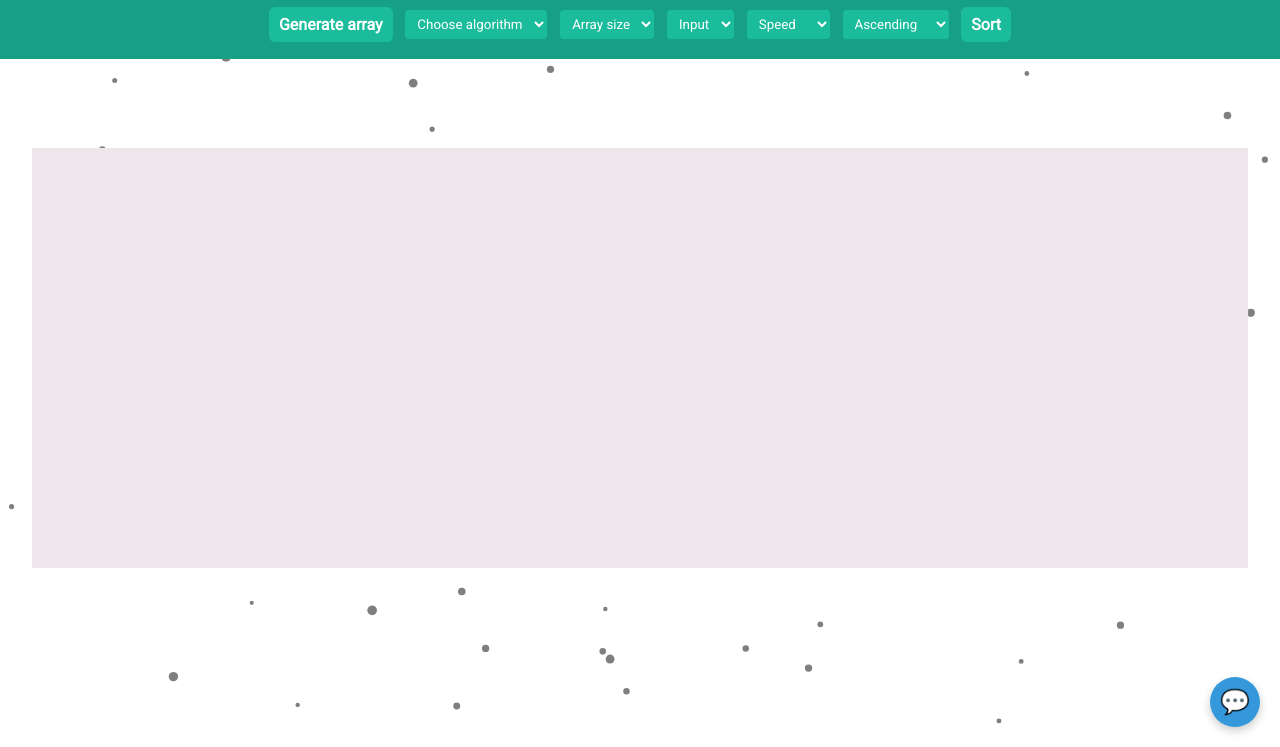
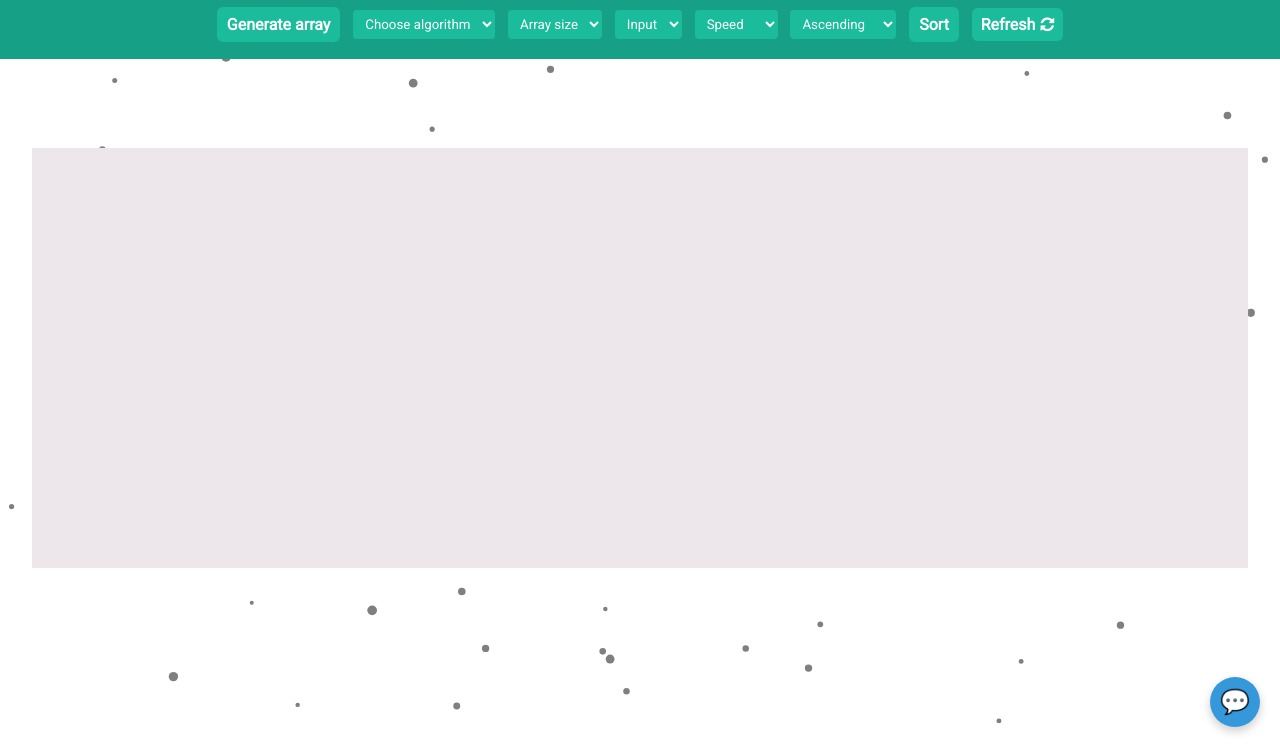
Before and after one commit to Ayushjhawar8/Sorting-Visualiser, a plain HTML site: page index.html in a window 1280 px wide. Shown: the part 53-800 px from the top of the page. Drawn offline with Linux system fonts and the light colour scheme.

Commit message:
Refresh button added

```diff
--- a/css/style.css
+++ b/css/style.css
@@ -476,3 +476,28 @@ body {
   pointer-events: none;
   z-index: -1;
 }
+
+
+/*refresh button styling........... */
+
+#refresh-btn {
+  all: unset;
+  cursor: pointer;
+  color: #fff;
+  font-weight: bold;
+  padding: 7px 9px;
+  border-radius: 6px;
+  transition: 0.3s;
+  background-color: var(--primary-color);
+  display: flex;
+  align-items: center;
+  gap: 5px;
+}
+
+#refresh-btn:hover {
+  background-color: var(--button-hover-color);
+}
+
+#refresh-btn i {
+  font-size: 16px;
+}
--- a/index.html
+++ b/index.html
@@ -131,6 +131,11 @@
         </span>
         <a class="start">Sort</a>
         <a class="icon"><i class="fa fa-bars"></i></a>
+
+        <button id="refresh-btn" class="refresh-button">
+          Refresh <i class="fa fa-refresh"></i>
+        </button>
+
       </div>
     </div>
     <div class="center">
--- a/scripts/app.js
+++ b/scripts/app.js
@@ -472,3 +472,11 @@ document.getElementById("theme-toggle").addEventListener("click", () => {
 
 createParticles();
 animate();
+
+
+
+// Refresh button logic..........
+
+document.getElementById("refresh-btn").addEventListener("click", function () {
+  location.reload();
+});
```
